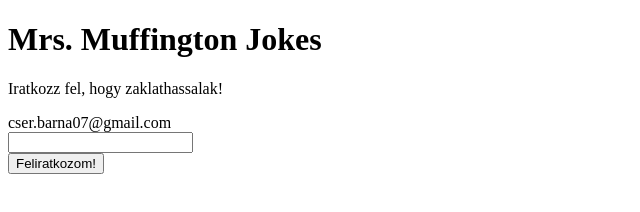
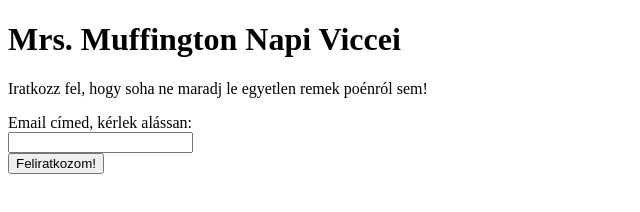
Before and after one commit to mrsmuffington/mrsmuffingtoncyberbully, a plain HTML site: page index.html in a window 1280 px wide. Shown: the whole page, without its empty margins (0-640 px from the left). Drawn offline with Linux system fonts and the light colour scheme.

Commit message:
Add files via upload

```diff
--- a/index.html
+++ b/index.html
@@ -6,10 +6,10 @@
     <title>Mrs. Muffington Subscriptions</title>
 </head>
 <body>
-    <h1>Mrs. Muffington Jokes</h1>
-    <p>Iratkozz fel, hogy zaklathassalak!</p>
+    <h1>Mrs. Muffington Napi Viccei</h1>
+    <p>Iratkozz fel, hogy soha ne maradj le egyetlen remek poénról sem!</p>
     <form action="https://formspree.io/f/mrs-muffington-form-id" method="POST">
-        <label for="email">cser.barna07@gmail.com</label><br>
+        <label for="email">Email címed, kérlek alássan:</label><br>
         <input type="email" name="email" id="email" required><br>
         <button type="submit">Feliratkozom!</button>
     </form>
```
